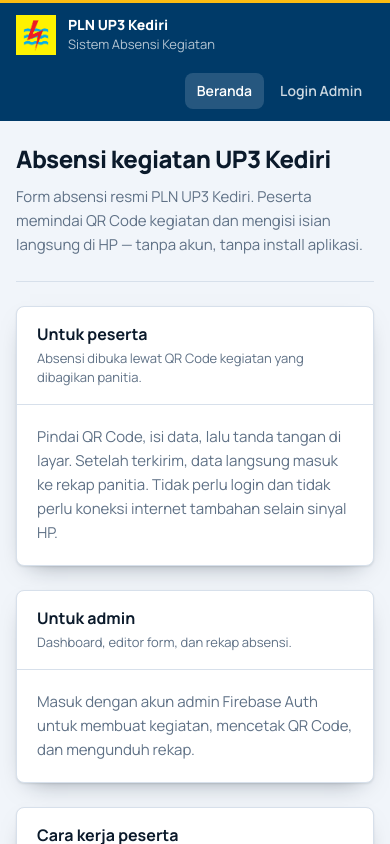
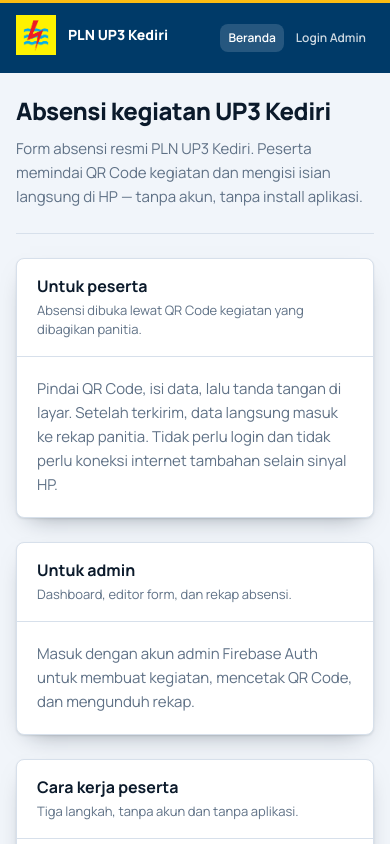
Before and after one commit to miraakunut-source/Absensi-PLN, a Next.js app: page / in a window 390 px wide. Shown: the top 844 px of the page. Built offline with nearby package versions, Linux system fonts and the light colour scheme.

Commit message:
style: rapikan header dan tombol aksi dashboard untuk layar HP

```diff
--- a/src/app/absen/[id]/page.tsx
+++ b/src/app/absen/[id]/page.tsx
@@ -132,7 +132,8 @@
   const allowFill = openState === "open";
 
   return (
-    <div className="mx-auto max-w-2xl px-4 py-6 sm:py-8">
+    <div className="mx-auto w-full max-w-6xl px-4 py-6 sm:py-8">
+      <div className="mx-auto w-full max-w-2xl">
         <EventHeader
           title={config.title}
           description={config.description}
@@ -147,7 +148,10 @@
             ) : null
           }
         />
+        <div className="mt-5">
           <FormViewer config={config} disabled={!allowFill} />
+        </div>
+      </div>
     </div>
   );
 }
--- a/src/app/absen/page.tsx
+++ b/src/app/absen/page.tsx
@@ -70,8 +70,9 @@
 
   return (
     <PublicShell>
-      <div className="mx-auto max-w-2xl px-4 py-6 sm:py-8">
-        <div className="border-b border-line pb-5">
+      <div className="mx-auto w-full max-w-6xl px-4 py-6 sm:py-8">
+        <div className="mx-auto w-full max-w-2xl">
+          <div className="border-b border-line pb-5">
           <p className="type-caption text-brand-700">Absensi kegiatan</p>
           <h1 className="type-display mt-2">Pilih kegiatan</h1>
           <p className="type-body mt-3 text-muted">
@@ -135,6 +136,7 @@
             meja depan, lalu peserta cukup memindainya setiap kegiatan.
           </p>
         </div>
+        </div>
       </div>
     </PublicShell>
   );
--- a/src/app/admin/(panel)/dashboard/page.tsx
+++ b/src/app/admin/(panel)/dashboard/page.tsx
@@ -1,6 +1,5 @@
 "use client";
 
-import Link from "next/link";
 import { useRouter } from "next/navigation";
 import { QRCodeCanvas } from "qrcode.react";
 import { useEffect, useState } from "react";
@@ -296,11 +295,13 @@
                       </span>
                     </div>
                   </div>
-                  <div className="flex flex-wrap gap-2">
+                  <div className="grid grid-cols-2 gap-2 sm:flex sm:flex-wrap sm:items-center">
                     <Button
                       href={`/admin/form/${encodeURIComponent(form.id)}/edit`}
                       variant="secondary"
                       size="sm"
+                      fullWidth
+                      className="sm:w-auto"
                     >
                       Edit form
                     </Button>
@@ -308,19 +309,26 @@
                       href={`/admin/form/${encodeURIComponent(form.id)}/rekap`}
                       variant="secondary"
                       size="sm"
+                      fullWidth
+                      className="sm:w-auto"
                     >
                       Rekap ({count})
                     </Button>
-                    <Link
+                    <Button
                       href={`/absen/${encodeURIComponent(form.token)}?preview=1`}
                       target="_blank"
-                      className="inline-flex min-h-9 items-center rounded-lg border border-line-strong bg-surface px-3 text-xs font-semibold text-ink transition-colors hover:bg-sunken focus-visible:outline-2 focus-visible:outline-offset-2 focus-visible:outline-brand-600"
+                      variant="secondary"
+                      size="sm"
+                      fullWidth
+                      className="sm:w-auto"
                     >
                       Pratinjau
-                    </Link>
+                    </Button>
                     <Button
                       variant={open ? "accent" : "primary"}
                       size="sm"
+                      fullWidth
+                      className="sm:w-auto"
                       disabled={busy}
                       onClick={() => {
                         void toggleStatus(form);
@@ -335,6 +343,8 @@
                     <Button
                       variant="danger"
                       size="sm"
+                      fullWidth
+                      className="col-span-2 sm:col-auto sm:w-auto"
                       disabled={busy}
                       onClick={() => {
                         void handleDelete(form);
--- a/src/app/page.tsx
+++ b/src/app/page.tsx
@@ -15,15 +15,16 @@
         }
       />
 
-      <main className="mx-auto w-full max-w-3xl flex-1 px-4 py-6 sm:py-8">
-        <div className="border-b border-line pb-6">
-          <h1 className="type-display">Absensi kegiatan UP3 Kediri</h1>
-          <p className="type-body mt-3 max-w-xl text-muted">
-            Form absensi resmi PLN UP3 Kediri. Peserta memindai QR Code kegiatan
-            dan mengisi isian langsung di HP — tanpa akun, tanpa install
-            aplikasi.
-          </p>
-        </div>
+      <main className="mx-auto w-full max-w-6xl flex-1 px-4 py-6 sm:py-8">
+        <div className="mx-auto w-full max-w-3xl">
+          <div className="border-b border-line pb-6">
+            <h1 className="type-display">Absensi kegiatan UP3 Kediri</h1>
+            <p className="type-body mt-3 max-w-xl text-muted">
+              Form absensi resmi PLN UP3 Kediri. Peserta memindai QR Code
+              kegiatan dan mengisi isian langsung di HP — tanpa akun, tanpa
+              install aplikasi.
+            </p>
+          </div>
 
         <Card className="mt-6">
           <CardHeader
@@ -81,6 +82,7 @@
             ))}
           </ol>
         </Card>
+        </div>
       </main>
 
       <AppFooter />
--- a/src/components/admin/AdminShell.tsx
+++ b/src/components/admin/AdminShell.tsx
@@ -31,18 +31,7 @@
   return (
     <div className="flex min-h-dvh flex-col">
       <BrandBar
-        trailing={
-          <>
-            <Link
-              href="/admin/dashboard"
-              className={`rounded-lg px-3 py-2 text-sm font-semibold transition-colors ${
-                isActive("/admin/dashboard")
-                  ? "bg-white/15 text-white"
-                  : "text-white/80 hover:bg-white/10 hover:text-white"
-              }`}
-            >
-              Dashboard
-            </Link>
+        topRight={
           <button
             type="button"
             onClick={handleLogout}
@@ -65,7 +54,18 @@
               <path d="M5 12h11" />
             </svg>
           </button>
-          </>
+        }
+        trailing={
+          <Link
+            href="/admin/dashboard"
+            className={`whitespace-nowrap rounded-lg px-2 py-1.5 text-xs font-semibold transition-colors sm:px-3 sm:py-2 sm:text-sm ${
+              isActive("/admin/dashboard")
+                ? "bg-white/15 text-white"
+                : "text-white/80 hover:bg-white/10 hover:text-white"
+            }`}
+          >
+            Dashboard
+          </Link>
         }
       />
       <main className="flex-1">{children}</main>
--- a/src/components/brand/BarLink.tsx
+++ b/src/components/brand/BarLink.tsx
@@ -17,7 +17,7 @@
     <Link
       href={href}
       aria-current={active ? "page" : undefined}
-      className={`rounded-lg px-3 py-2 text-sm font-semibold transition-colors ${
+      className={`whitespace-nowrap rounded-lg px-2 py-1.5 text-xs font-semibold transition-colors sm:px-3 sm:py-2 sm:text-sm ${
         active
           ? "bg-white/15 text-white"
           : "text-white/80 hover:bg-white/10 hover:text-white"
--- a/src/components/brand/BrandBar.tsx
+++ b/src/components/brand/BrandBar.tsx
@@ -3,18 +3,30 @@
 
 interface BrandBarProps {
   trailing?: ReactNode;
+  topRight?: ReactNode;
   children?: ReactNode;
 }
 
-export default function BrandBar({ trailing, children }: BrandBarProps) {
+export default function BrandBar({
+  trailing,
+  topRight,
+  children,
+}: BrandBarProps) {
+  const links = trailing || children;
+
   return (
     <header className="border-t-[3px] border-gold-500 bg-brand-800">
-      <div className="mx-auto flex w-full max-w-6xl flex-wrap items-center justify-between gap-3 px-4 py-3">
+      <div className="mx-auto flex w-full max-w-6xl items-center gap-2 px-4 py-3 sm:gap-3">
         <PlnMark inverted />
-        {trailing ? (
-          <div className="ml-auto flex flex-wrap items-center gap-1">{trailing}</div>
+        {links ? (
+          <div className="ml-auto flex min-w-0 items-center gap-1">
+            {trailing}
+            {children}
+          </div>
         ) : null}
-        {children}
+        {topRight ? (
+          <div className={links ? "" : "ml-auto shrink-0"}>{topRight}</div>
+        ) : null}
       </div>
     </header>
   );
--- a/src/components/brand/PlnMark.tsx
+++ b/src/components/brand/PlnMark.tsx
@@ -33,7 +33,9 @@
         </span>
         {!compact ? (
           <span
-            className={`type-caption ${inverted ? "text-white/70" : ""}`}
+            className={`type-caption hidden sm:inline ${
+              inverted ? "text-white/70" : ""
+            }`}
           >
             Sistem Absensi Kegiatan
           </span>
--- a/src/components/ui/Button.tsx
+++ b/src/components/ui/Button.tsx
@@ -43,7 +43,7 @@
 type ButtonAsButton = CommonProps &
   ButtonHTMLAttributes<HTMLButtonElement> & { href?: undefined };
 
-type ButtonAsLink = CommonProps & { href: string };
+type ButtonAsLink = CommonProps & { href: string; target?: string };
 
 export type ButtonProps = ButtonAsButton | ButtonAsLink;
 
@@ -70,7 +70,12 @@
 
   if (props.href !== undefined) {
     return (
-      <Link href={props.href} className={className}>
+      <Link
+        href={props.href}
+        target={props.target}
+        rel={props.target === "_blank" ? "noopener" : undefined}
+        className={className}
+      >
         {children}
       </Link>
     );
```
Lines whose indentation alone changed are shown as unchanged.
